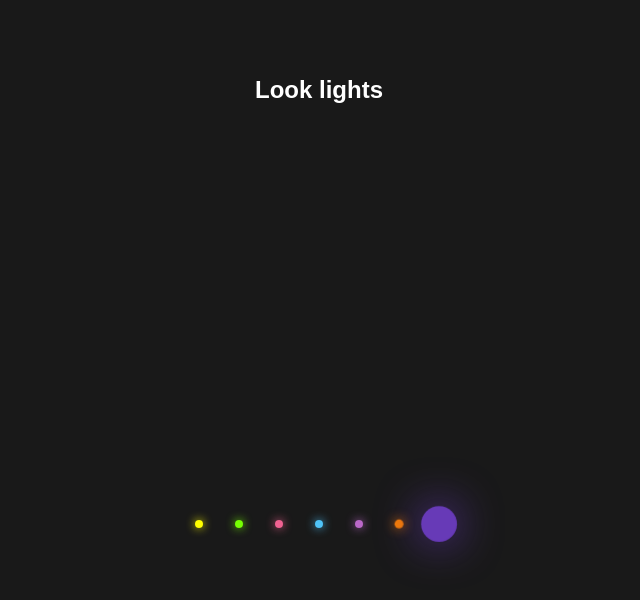
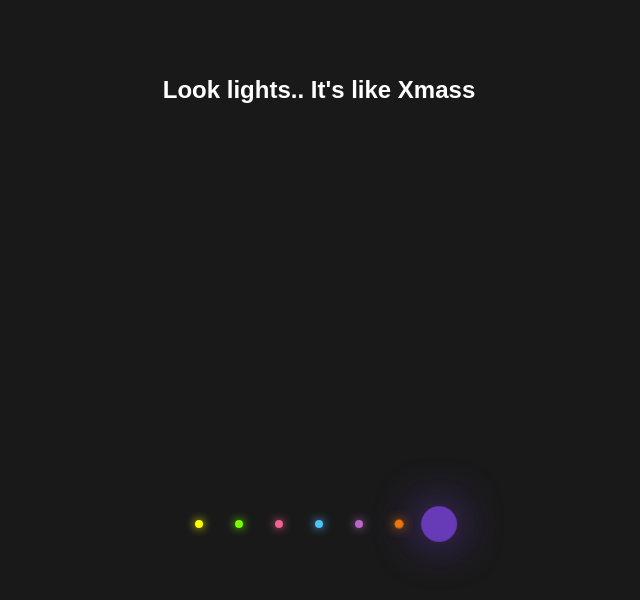
Before and after one commit to waycon86/my-first-repo, a plain HTML site: page index.html in a window 1280 px wide. Shown: the whole page, without its empty margins (321-961 px from the left). Drawn offline with Linux system fonts and the light colour scheme.

Commit message:
updated index.html

```diff
--- a/index.html
+++ b/index.html
@@ -8,7 +8,7 @@
 </head>
 <body>
   <div>
-    <h2>Look lights</h2>
+    <h2>Look lights.. It's like Xmass</h2>
     <ul>
       <li></li>
       <li></li>
```
